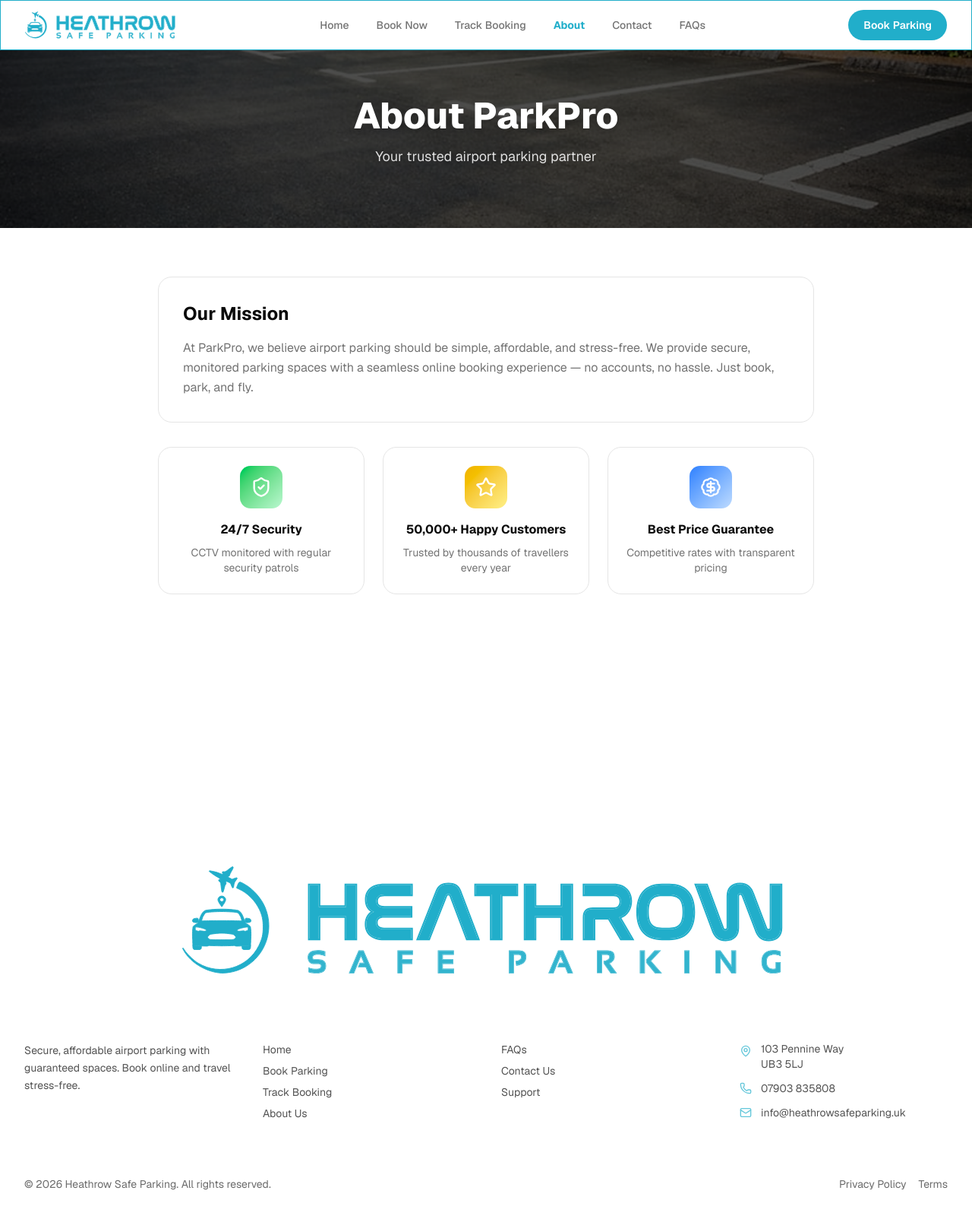
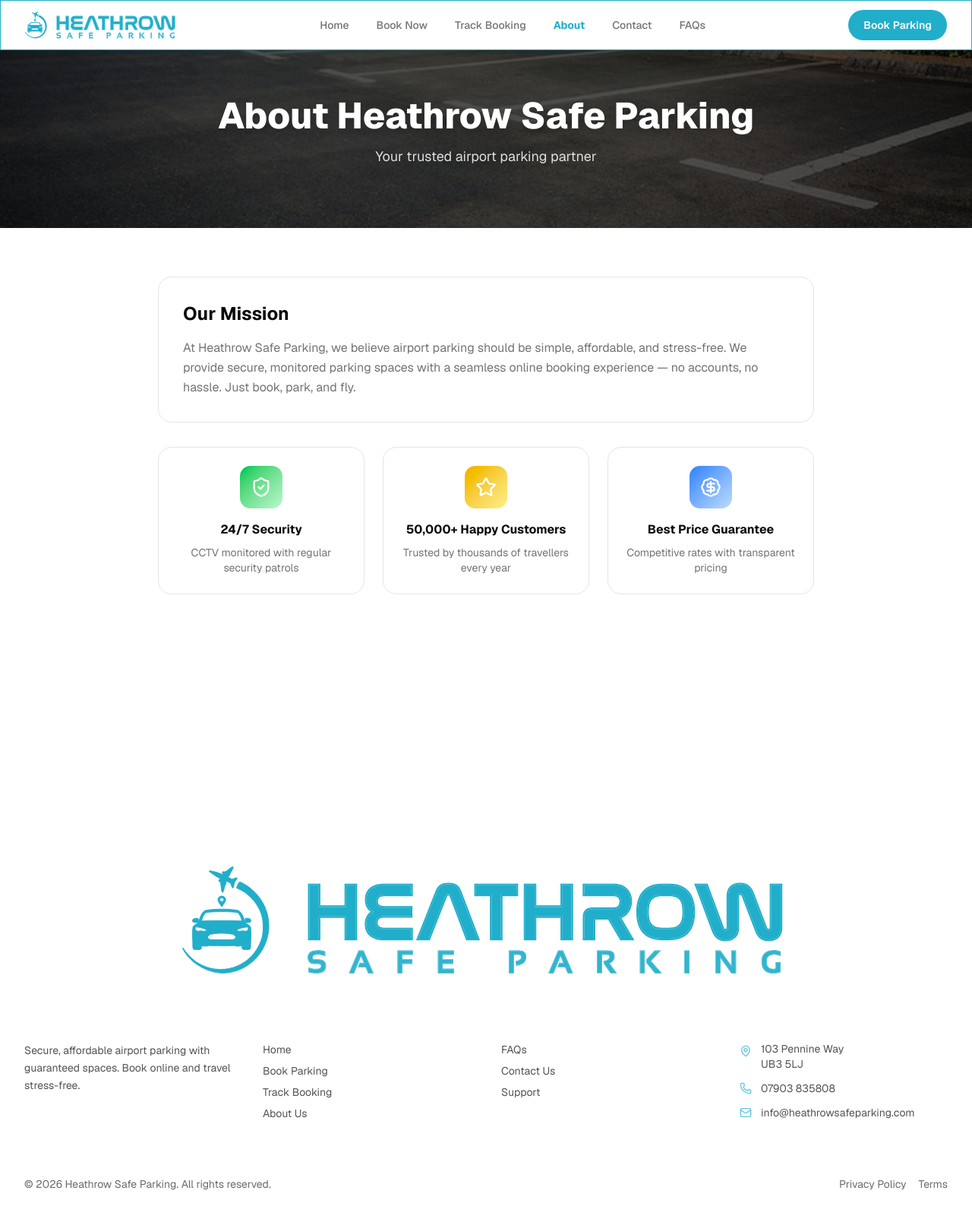
Before and after one commit to Faizybroski/Heathrow-Safe-Parking, a Next.js app: page /about in a window 1280 px wide. Shown: the top 1604 px of the page at 76% size. Built offline with nearby package versions, Linux system fonts and the light colour scheme.

Commit message:
UI enhancments

```diff
--- a/src/app/(admin)/admin/layout.tsx
+++ b/src/app/(admin)/admin/layout.tsx
@@ -48,7 +48,7 @@
     <div className="min-h-screen flex">
       {/* Sidebar */}
       <aside
-        className={`fixed inset-y-0 left-0 z-50 w-64 transform transition-transform duration-300 bg-primary/50 ${
+        className={`fixed inset-y-0 left-0 z-50 w-64 transform transition-transform duration-300 bg-primary ${
           sidebarOpen ? "translate-x-0" : "-translate-x-full"
         } lg:translate-x-0 lg:static lg:w-64 flex-shrink-0`}
       >
@@ -62,8 +62,8 @@
               >
                 PP
               </div>
-              <span className="text-lg font-bold text-white">ParkPro</span> */}
-              <Image src="/logo.svg" alt="Logo" width={200} height={50} />
+              <span className="text-lg font-bold text-white">Heathrow Safe Parking</span> */}
+              <Image src="/white_logo.svg" alt="Logo" width={200} height={50} />
               {/* <p className="flex items-center text-lg text-primary uppercase leading-none">
                 <span className="font-bold">Park</span>
                 <span className="font-normal">Pro</span>
@@ -86,8 +86,8 @@
                 onClick={() => setSidebarOpen(false)}
                 className={`flex items-center gap-3 px-4 py-2.5 rounded-xl text-sm font-medium transition-all ${
                   pathname === href
-                    ? "bg-white/10 text-primary border-primary border-l-5"
-                    : "text-white/60 hover:bg-white/5 hover:text-white"
+                    ? "bg-white/60 text-primary border-white/90 border-l-5"
+                    : "text-white hover:bg-white/50 hover:text-primary"
                 }`}
               >
                 <Icon className="w-5 h-5 shrink-0" />
--- a/src/app/(admin)/login/page.tsx
+++ b/src/app/(admin)/login/page.tsx
@@ -194,14 +194,14 @@
   return (
     <div className="min-h-screen flex items-center justify-center bg-linear-to-r from-primary-light to-primary px-4">
       <Card className="w-full max-w-md shadow-2xl p-8">
-        <CardHeader className="text-center p-0 mb-2">
+        <CardHeader className="text-center p-0 mb-2 flex flex-col items-center">
           {/* <Link
             href="/"
             className="w-14 h-14 rounded-xl flex items-center justify-center text-white font-bold text-xl mx-auto mb-4 bg-[linear-gradient(135deg,var(--primary-dark,#142a45)_0%,var(--primary-light,#2d5f8b)_100%)]"
           >
             PP
           </Link> */}
-          <Link href="/" className="flex items-center justify-center gap-2">
+          <Link href="/" className="flex items-center justify-center gap-2 w-fit">
             <Image src="/logo.svg" alt="Logo"  width={200} height={50} />
           </Link>
 
--- a/src/app/(public)/about/page.tsx
+++ b/src/app/(public)/about/page.tsx
@@ -3,8 +3,8 @@
 import PageHero from "@/components/shared/PageHero";
 
 export const metadata: Metadata = {
-  title: "About Us - ParkPro",
-  description: "Learn about ParkPro airport parking services.",
+  title: "About Us - Heathrow Safe Parking",
+  description: "Learn about Heathrow Safe Parking airport parking services.",
 };
 
 const items = [
@@ -35,7 +35,7 @@
   return (
     <div className="min-h-screen bg-background">
       <PageHero
-        title="About ParkPro"
+        title="About Heathrow Safe Parking"
         subtitle="Your trusted airport parking partner"
       />
       <div className="relative min-h-screen overflow-hidden bg-white">
@@ -83,7 +83,7 @@
                 className="leading-relaxed"
                 style={{ color: "var(--muted-foreground)" }}
               >
-                At ParkPro, we believe airport parking should be simple,
+                At Heathrow Safe Parking, we believe airport parking should be simple,
                 affordable, and stress-free. We provide secure, monitored
                 parking spaces with a seamless online booking experience — no
                 accounts, no hassle. Just book, park, and fly.
--- a/src/app/(public)/contact/page.tsx
+++ b/src/app/(public)/contact/page.tsx
@@ -34,21 +34,21 @@
   {
     icon: Mail,
     title: "Email",
-    value: "support@parkpro.com",
+    value: "info@heathrowsafeparking.com",
     color: "text-blue-600",
     bg: "bg-blue-100",
   },
   {
     icon: Phone,
     title: "Phone",
-    value: "+44 20 7946 0958",
+    value: "07903 835808",
     color: "text-green-600",
     bg: "bg-green-100",
   },
   {
     icon: MapPin,
     title: "Address",
-    value: "Airport Parking Complex, Terminal Road, London, UK",
+    value: "103 Pennine Way UB3 5LJ",
     color: "text-red-600",
     bg: "bg-red-100",
   },
--- a/src/app/(public)/page.tsx
+++ b/src/app/(public)/page.tsx
@@ -175,7 +175,7 @@
   {
     name: "Emily K.",
     role: "Family Traveller",
-    text: "Used ParkPro for our family holiday. Easy booking, great price, and peace of mind knowing our car was secure.",
+    text: "Used Heathrow Safe Parking for our family holiday. Easy booking, great price, and peace of mind knowing our car was secure.",
     stars: 5,
     initials: "EK",
     color: "bg-emerald-500",
--- a/src/components/shared/Footer.tsx
+++ b/src/components/shared/Footer.tsx
@@ -91,7 +91,7 @@
               <div className="flex items-start gap-3 opacity-70 hover:opacity-100 transition">
                 <MapPin className="w-4 h-4 mt-1 shrink-0 text-primary" />
                 <a
-                  href="https://maps.app.goo.gl/8p6775Y581w297t97"
+                  href="https://maps.app.goo.gl/5Kpmej29MWZ5qRbD7"
                   target="_blank"
                   className="leading-snug"
                 >
@@ -106,7 +106,7 @@
 
               <div className="flex items-center gap-3 opacity-70 hover:opacity-100 transition">
                 <Mail className="w-4 h-4 shrink-0 text-primary" />
-                <a href="mailto:info@heathrowsafeparking.uk">info@heathrowsafeparking.uk</a>
+                <a href="mailto:info@heathrowsafeparking.com">info@heathrowsafeparking.com</a>
               </div>
             </div>
           </div>
@@ -217,7 +217,7 @@
     //         <div className="flex items-center gap-3 opacity-70 hover:opacity-100 transition-opacity">
     //           <Mail className="w-4 h-4 shrink-0" />
     //           <p className="text-sm">
-    //             <a href="mailto:info@parkpro.uk">info@parkpro.uk</a>
+    //             <a href="mailto:info@heathrowsafeparking.com">info@heathrowsafeparking.com</a>
     //           </p>
     //         </div>
     //       </div>
@@ -225,7 +225,7 @@
 
     //     <div className="mt-10 pt-8 border-t border-white/10 flex flex-col md:flex-row justify-between items-center gap-4">
     //       <p className="text-sm opacity-60">
-    //         © {new Date().getFullYear()} ParkPro Airport Parking. All rights
+    //         © {new Date().getFullYear()} Heathrow Safe Parking. All rights
     //         reserved.
     //       </p>
     //       <div className="flex items-center gap-4 text-sm opacity-60">
--- a/src/lib/bookingInvoice.ts
+++ b/src/lib/bookingInvoice.ts
@@ -206,7 +206,7 @@
   <body>
     <div class="receipt">
       <div class="center">
-        <div class="title">ParkPro</div>
+        <div class="title">Heathrow Safe Parking</div>
         <div class="subtitle">Parking Booking Invoice</div>
       </div>
 
@@ -333,7 +333,7 @@
       <div class="divider"></div>
 
       <div class="footer">
-        Thank you for choosing ParkPro
+        Thank you for choosing Heathrow Safe Parking
       </div>
     </div>
   </body>
```
Also changed, not shown: public/white_logo.svg (added).
